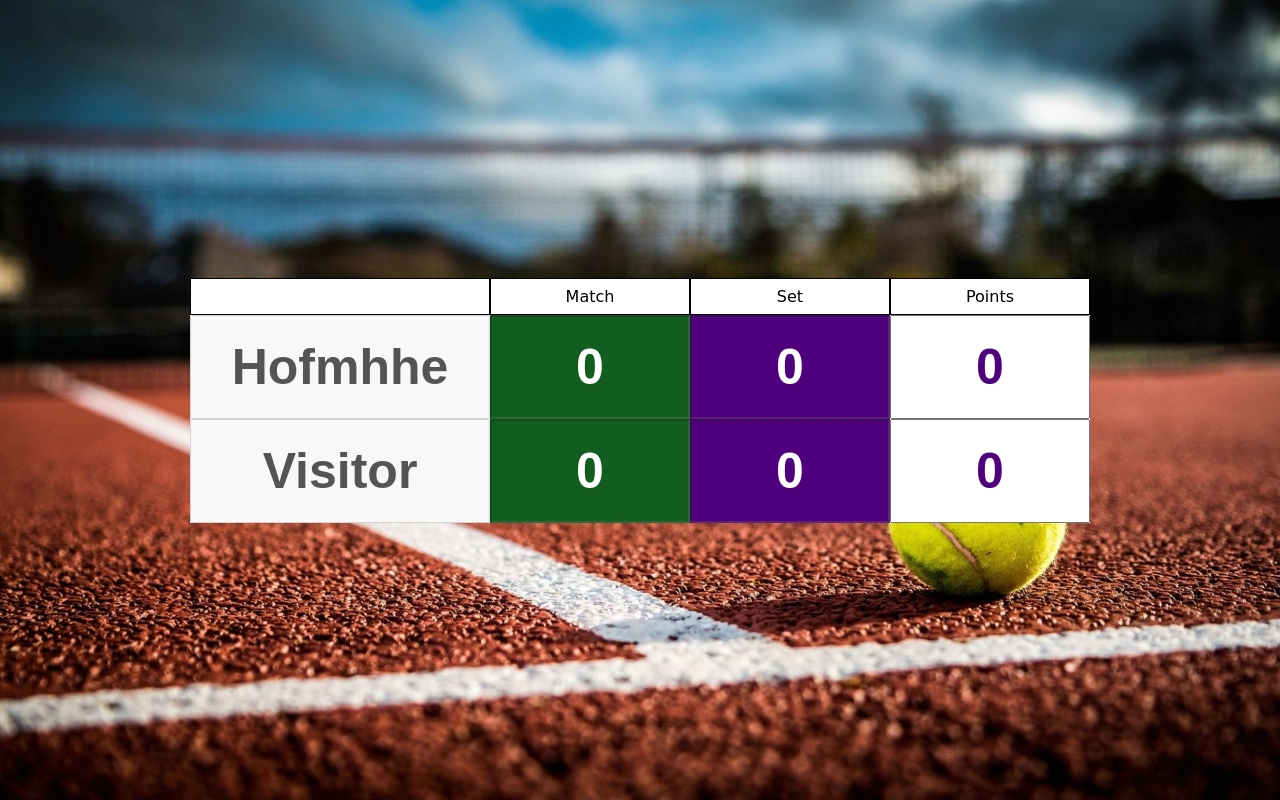
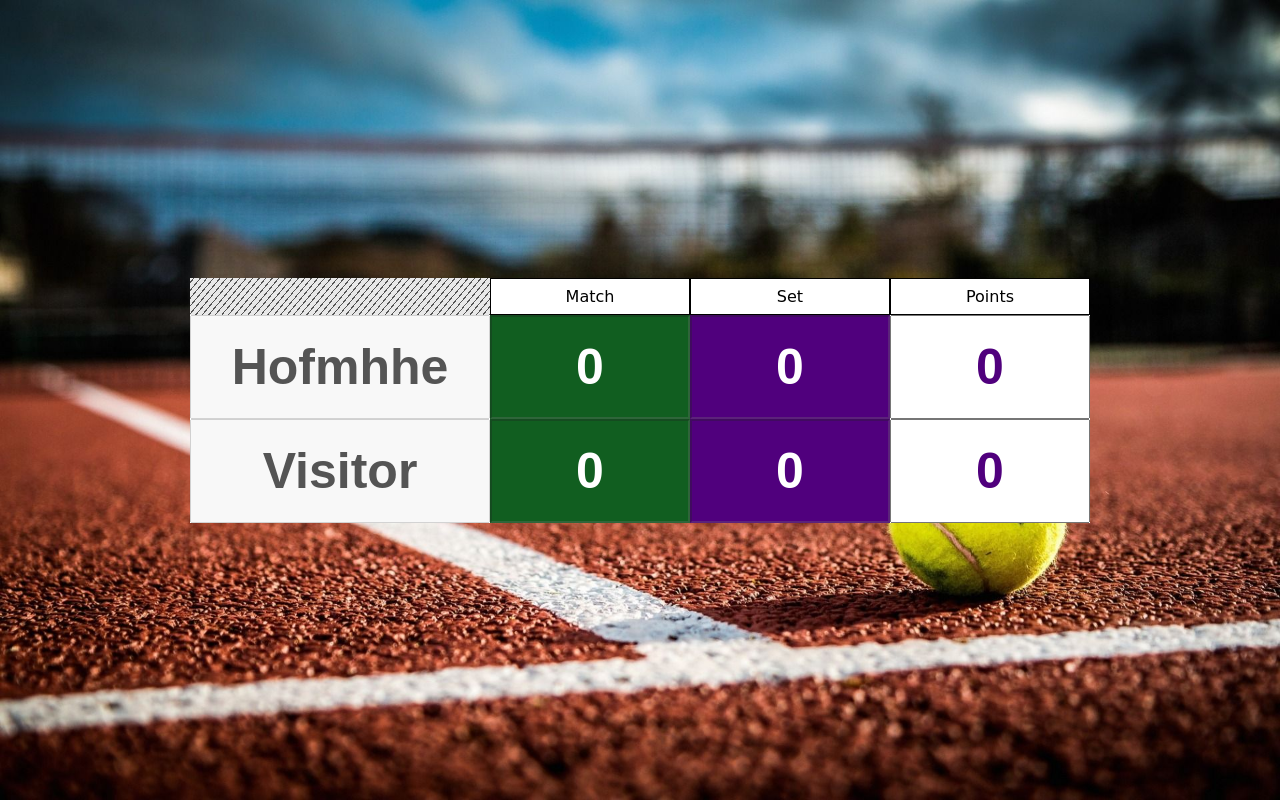
Before and after one commit to Wh4tisl0ve/Tennis_scoreboard_frontend, a plain HTML site: page pages/match-score.html in a window 1280 px wide. Drawn offline with Linux system fonts and the light colour scheme.

Commit message:
refactor: update style.css

```diff
--- a/styles/styles.css
+++ b/styles/styles.css
@@ -102,8 +102,9 @@ button[name="clear_form"] {
     width: 200px;
     padding: 10px;
 }
+
 .scoreboard_row input.player_name {
-    width:300px;
+    width: 300px;
 }
 
 .header_scoreboard {
@@ -132,3 +133,8 @@ button[name="clear_form"] {
     background-color: #115E20;
     color: white;
 }
+
+#name {
+    border: none;
+    background: #E8E8E8 repeating-linear-gradient(-50deg, #555 0, #555 1px, transparent 1px, transparent 5px);
+}
```
